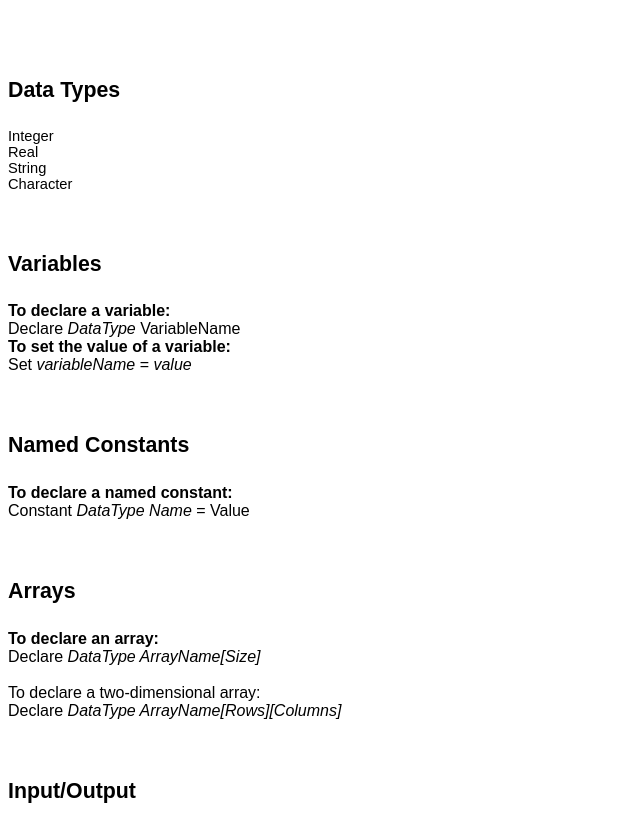
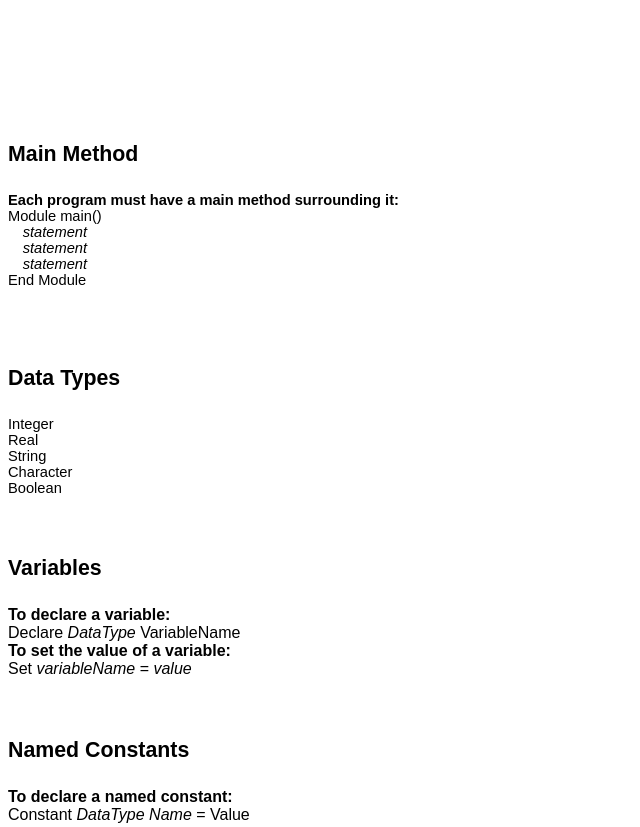
Before and after one commit to AU-CS-499-Spring-2020/Team-Pseudo, a plain HTML site: page documentation.html in a window 1280 px wide. Shown: the part 868-1695 px from the top of the page, without its empty margins (0-640 px from the left). Drawn offline with Linux system fonts and the light colour scheme.

Commit message:
Updated some of the documentation

```diff
--- a/documentation.html
+++ b/documentation.html
@@ -32,6 +32,7 @@
 
     <h3><center>
       <a href="examples.html">Jump to Examples</a><br><br><br>
+      <a href="#main">Main Method</a><br><br><br>
       <a href="#datatypes">Data Types</a><br><br><br>
       <a href="#variables">Variables</a><br><br><br>
       <a href="#constants">Named Constants</a><br><br><br>
@@ -44,12 +45,25 @@
   </div TOC>
 
   <div >
+    <br><br><h2 id="main">Main Method</h2>
+    <p>
+      <b>Each program must have a main method surrounding it:</b><br>
+      Module main()<br>
+      <i>&emsp;statement</i><br>
+      <i>&emsp;statement</i><br>
+      <i>&emsp;statement</i><br>
+      End Module<br>
+    </p>
+  </div>
+
+  <div >
     <br><br><h2 id="datatypes">Data Types</h2>
     <p>
       Integer<br>
       Real<br>
       String<br>
       Character<br>
+      Boolean<br>
     </p>
   </div>
 
@@ -120,7 +134,7 @@
     <i>&emsp;&emsp;statement</i><br>
     <i>&emsp;&emsp;statement</i><br>
     <i>&emsp;&emsp;etc</i><br>
-    &emsp;End Select<br>
+    End Select<br>
   </div>
 
   <div >
@@ -136,13 +150,13 @@
     <i>&emsp;statement</i><br>
     <i>&emsp;statement</i><br>
     <i>&emsp;etc</i><br>
-    While <i>condition</i><br><br>
-    <b>To create a Do-Until loop:</b><br>
+    End Do While <i>condition</i><br><br>
+    <!-- <b>To create a Do-Until loop:</b><br>
     Do<br>
     <i>&emsp;statement</i><br>
     <i>&emsp;statement</i><br>
     <i>&emsp;etc</i><br>
-    Until <i>condition</i><br><br>
+    Until <i>condition</i><br><br> -->
     <b>To create a For loop:</b><br>
     For <i>counterVariable = startingValue</i> To <i>maxValue</i><br>
     <i>&emsp;statement</i><br>
```
